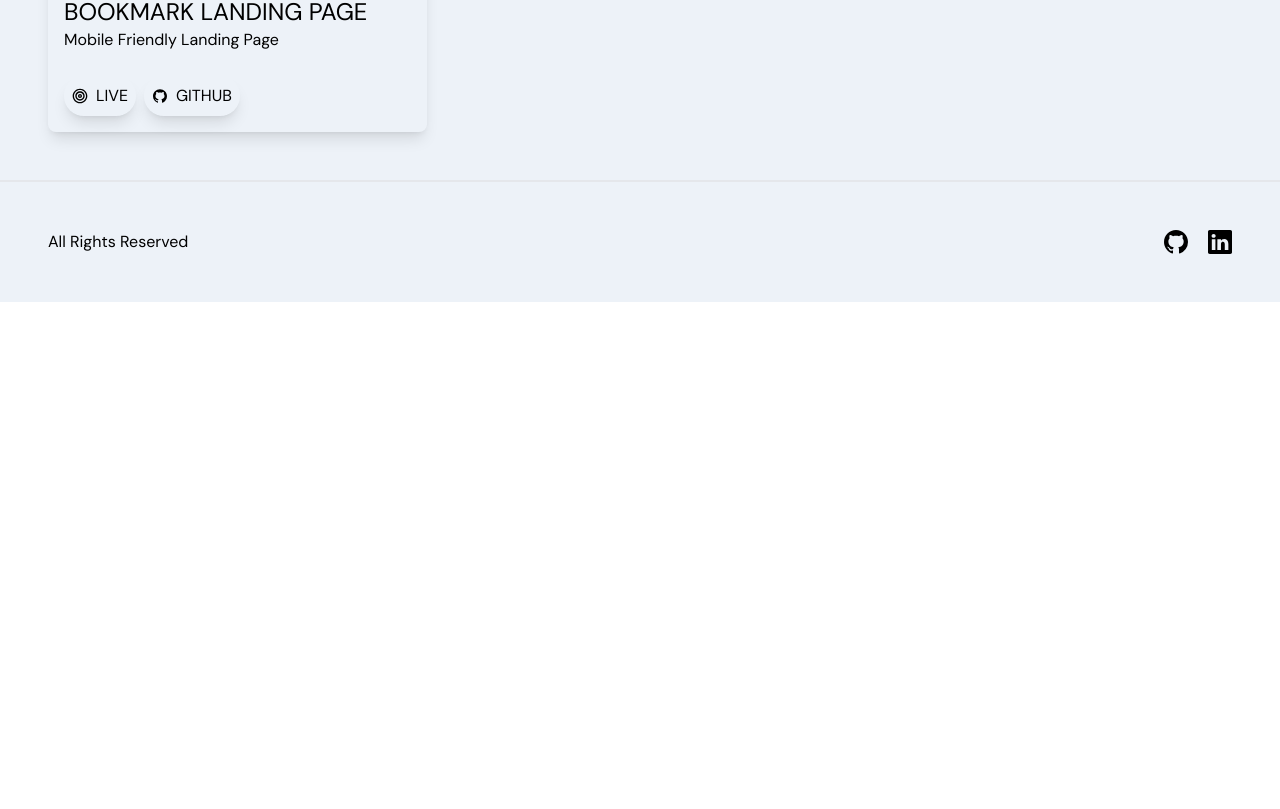
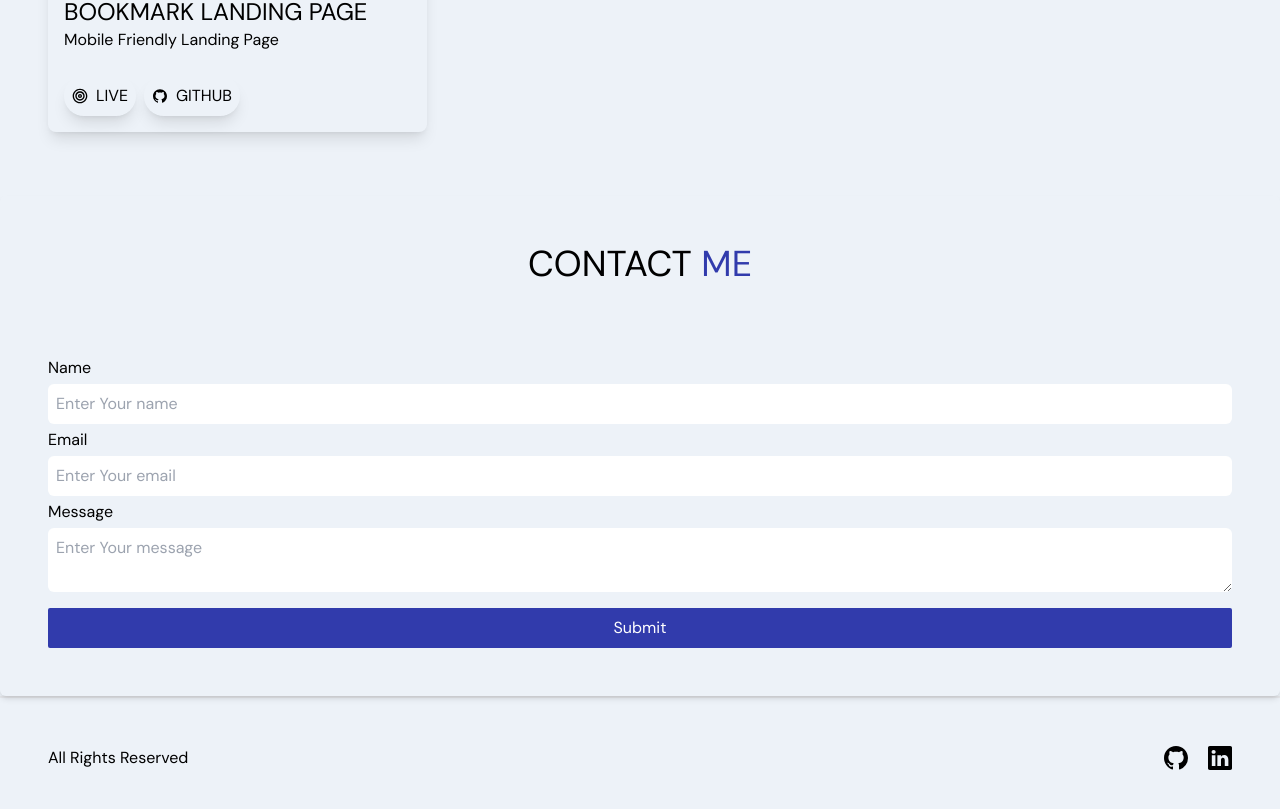
Before and after one commit to sbaamoha/portfolio, a Next.js app: page / in a window 1280 px wide. Shown: the part 2377-3186 px from the top of the page. Before the commit the page ends 2679 px from the top, so only its background shows below. Built offline with nearby package versions, Linux system fonts and the light colour scheme; no server answers.

Commit message:
added contact me section

```diff
--- /dev/null
+++ b/components/ContactUs.tsx
@@ -0,0 +1,77 @@
+import Link from "next/link";
+import { BsGithub, BsLinkedin } from "react-icons/bs";
+import * as emailjs from "emailjs-com";
+import { useState } from "react";
+const ContactUs = () => {
+  const [name, setName] = useState<string>();
+  const [email, setEmail] = useState<string>();
+  const [message, setMessage] = useState<string>();
+  const handleSubmit = (e: React.FormEvent<HTMLFormElement>) => {
+    e.preventDefault();
+    const template_params = {
+      to_email: email,
+      from_name: name,
+      message: message,
+    };
+    const service_id = "service_z9e5g9f";
+    const template_id = "template_qpqxue4";
+    emailjs
+      .send(service_id, template_id, template_params, "eKMTuVxoTrFA8pNI9")
+      .then((res) => console.log(res));
+  };
+  return (
+    <div className="md:flex flex-col md:justify-between gap-6 p-12 capitalize rounded-md shadow-md">
+      <h2 className="uppercase text-4xl text-center pb-12">
+        contact <p className="text-secondary-color inline">me</p>
+      </h2>
+      {/* <div className="hidden md:flex flex-1 bg-secondary-color text-white p-6 rounded-sm">
+        <h2 className="text-2xl text-center md:text-start mb-6">about me</h2>
+        <p className="my-2">phone : +213664512005</p>
+        <p>country : Algeria</p>
+        <div className="flex justify-end mt-6 gap-2 text-lg ">
+          <Link href={`${process.env.NEXT_PUBLIC_GITHUB_URL}`}>
+            <BsGithub />
+          </Link>
+          <Link href={`${process.env.NEXT_PUBLIC_LINKEDIN_URL}`}>
+            <BsLinkedin />
+          </Link>
+        </div>
+      </div> */}
+      <form
+        onSubmit={handleSubmit}
+        className="flex flex-1 justify-start flex-col gap-1"
+      >
+        <label>name</label>
+        <input
+          type="text"
+          name="name"
+          placeholder="Enter Your name"
+          className="rounded-md p-2"
+          onChange={(e) => setName(e.target.value)}
+        />
+        <label>email</label>
+        <input
+          type="email"
+          name="email"
+          placeholder="Enter Your email"
+          className="rounded-md p-2"
+          onChange={(e) => setEmail(e.target.value)}
+        />
+        <label>message</label>
+        <textarea
+          placeholder="Enter Your message"
+          className="rounded-md p-2"
+          onChange={(e) => setMessage(e.target.value)}
+        />
+        <button
+          type="submit"
+          className="rounded-sm bg-secondary-color text-white capitalize py-2 mt-3"
+        >
+          submit
+        </button>
+      </form>
+    </div>
+  );
+};
+
+export default ContactUs;
--- a/components/Portfolio.tsx
+++ b/components/Portfolio.tsx
@@ -18,7 +18,7 @@ const Portfolio: React.FC = () => {
       <h2 className="uppercase text-4xl text-center">
         my <span className="text-secondary-color">projects</span>
       </h2>
-      <div className="py-12 grid grid-cols-1 lg:grid-cols-3 gap-6 px-6 lg:px-12">
+      <div className="pt-12 grid grid-cols-1 lg:grid-cols-3 gap-6 px-6 lg:px-12">
         {projects.map((project) => (
           <div className="rounded-lg shadow-lg" key={project.id}>
             <Link href={project.live}>
--- a/package.json
+++ b/package.json
@@ -9,10 +9,12 @@
     "lint": "next lint"
   },
   "dependencies": {
+    "@emailjs/browser": "^3.10.0",
     "@types/node": "18.11.9",
     "@types/react": "18.0.25",
     "@types/react-dom": "18.0.9",
     "aos": "^2.3.4",
+    "emailjs-com": "^3.2.0",
     "eslint": "8.28.0",
     "eslint-config-next": "13.0.5",
     "next": "13.0.5",
--- a/pages/index.tsx
+++ b/pages/index.tsx
@@ -1,32 +1,34 @@
-import Head from 'next/head'
-import Header from '../components/Header'
-import Navbar from '../components/Navbar'
-import About from '../components/About'
-import Portfolio from '../components/Portfolio'
-import Footer from '../components/Footer'
+import Head from "next/head";
+import Header from "../components/Header";
+import Navbar from "../components/Navbar";
+import About from "../components/About";
+import Portfolio from "../components/Portfolio";
+import Footer from "../components/Footer";
+import ContactUs from "../components/ContactUs";
 
 export default function Home() {
   return (
-    <div className='font-dm-sans bg-primary-color dark:bg-slate-800 dark:text-white'>
+    <div className="font-dm-sans bg-primary-color dark:bg-slate-800 dark:text-white">
       <Head>
         <title>Mohamed</title>
         <meta name="description" content="Generated by create next app" />
         <link rel="icon" href="/favicon.ico" />
       </Head>
 
-      <header className='z-10 bg-transparent sticky top-0 w-full'>
+      <header className="z-10 bg-transparent sticky top-0 w-full">
         <Navbar />
       </header>
 
-      <main className='flex flex-col gap-10 lg:gap-16'>
+      <main className="flex flex-col gap-10 lg:gap-16">
         <Header />
         <About />
         <Portfolio />
+        <ContactUs />
       </main>
 
       <footer>
-        <Footer/>
+        <Footer />
       </footer>
     </div>
-  )
+  );
 }
```
Also changed, not shown: 1 other file (tests, documents, lock files or other folders).
